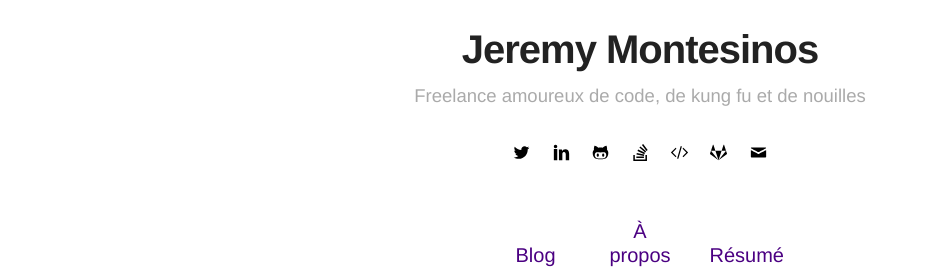
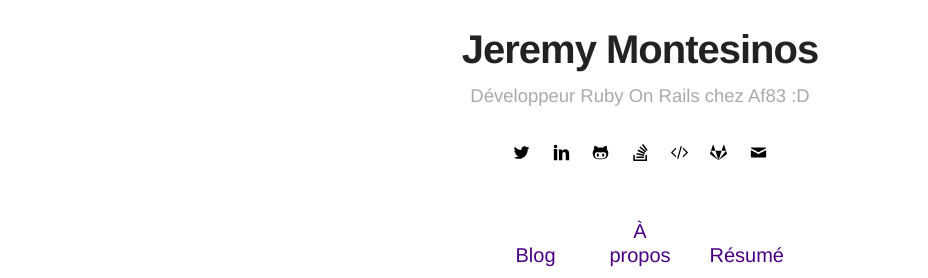
Before and after one commit to mjerem34/mjerem34.github.io, a Jekyll site: the page built from index.html, in a window 1280 px wide. Shown: the part 270-548 px from the top of the page, without its empty margins (0-928 px from the left). Built offline with Jekyll 4.4.1, drawn with Linux system fonts in a browser that asks for light colours.

Commit message:
Edited bio

```diff
--- a/_config.yml
+++ b/_config.yml
@@ -1,6 +1,6 @@
 # main text of home
 name: Jeremy Montesinos
-bio: Freelance amoureux de code, de kung fu et de nouilles
+bio: Développeur Ruby On Rails chez Af83 :D
 
 # twitter summary info
 description: Un blog à propos de programmation et d'autres choses
@@ -57,7 +57,7 @@ email: mjerem34@protonmail.com
 authors:
     jeremy:
         name: Jeremy Montesinos
-        bio: Amoureux de nouvelles technologies, de Kung Fu et de nouilles
+        bio: Développeur Ruby On Rails chez Af83 :D
         external-image: false
         picture: assets/images/myAvatar.svg
         twitter: jeremM34
```
